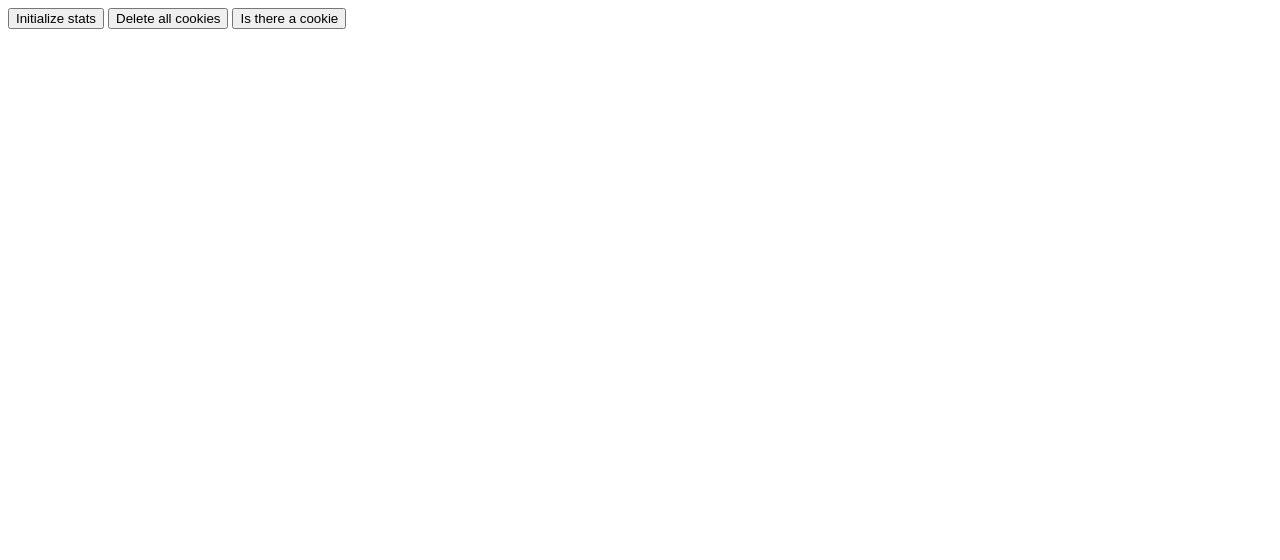
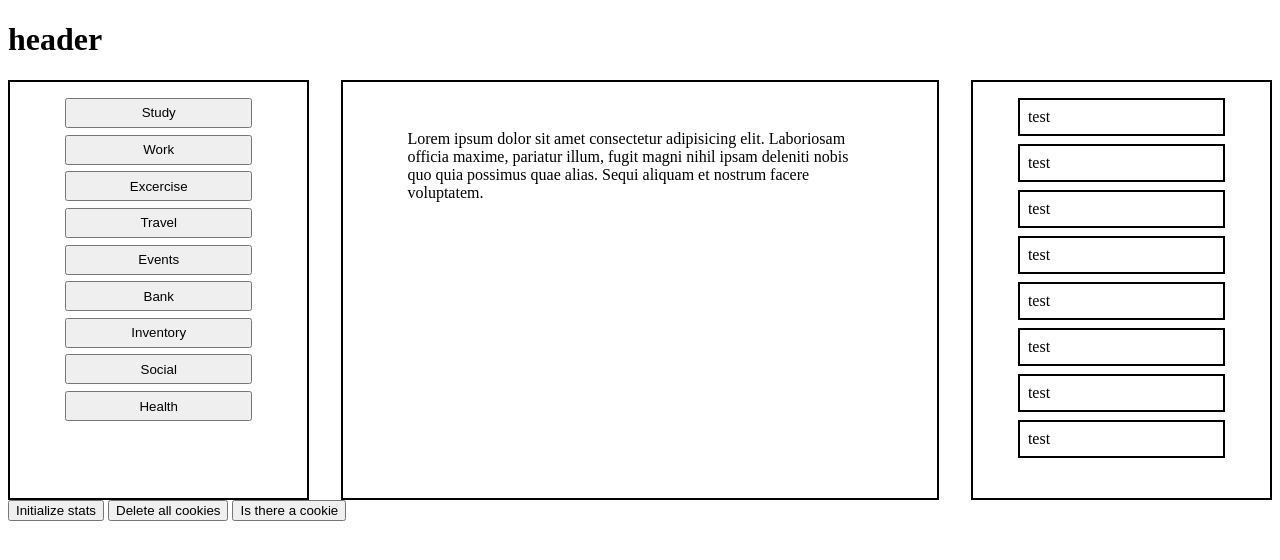
Before and after one commit to mar109us/idle-clicker, a plain HTML site: page index.html in a window 1280 px wide. Drawn offline with Linux system fonts and the light colour scheme.

Commit message:
setup of placeholder elements

```diff
--- a/index.html
+++ b/index.html
@@ -12,6 +12,42 @@
 
 <body>
 
+	<div>
+		<h1>header</h1>
+	</div>
+
+	<div class="main">
+		<div class=" left">
+			<button>Study</button>
+			<button>Work</button>
+			<button>Excercise</button>
+			<button>Travel</button>
+			<button>Events</button>
+			<button>Bank</button>
+			<button>Inventory</button>
+			<button>Social</button>
+			<button>Health</button>
+		</div>
+
+		<div class="middle">
+			<p>Lorem ipsum dolor sit amet consectetur adipisicing elit. Laboriosam officia maxime, pariatur illum, fugit
+				magni nihil ipsam deleniti nobis quo quia possimus quae alias. Sequi aliquam et nostrum facere voluptatem.
+			</p>
+		</div>
+
+		<div class="right">
+
+			<p>test</p>
+			<p>test</p>
+			<p>test</p>
+			<p>test</p>
+			<p>test</p>
+			<p>test</p>
+			<p>test</p>
+			<p>test</p>
+		</div>
+	</div>
+
 	<button id="init-stats">Initialize stats</button>
 	<button id="delete-all-cookies">Delete all cookies</button>
 	<button id="check-cookie">Is there a cookie</button>
--- a/main.js
+++ b/main.js
@@ -1,12 +1,34 @@
-const initStats = document.getElementById("init-stats");
+/* const initStats = document.getElementById("init-stats");
 const deleteAllCookies = document.getElementById("delete-all-cookies");
 const checkCookie = document.getElementById("check-cookie");
 
-const displayAllCookies = document.getElementById("display-all-cookies");
+const displayAllCookies = document.getElementById("display-all-cookies"); */
 
-initStats.addEventListener("click", doInitStats);
-deleteAllCookies.addEventListener("click", clearAllCookies);
-checkCookie.addEventListener("click", isCookieEmpty);
+const user = {
+	creation: null,
+	character: {
+		experience: 100,
+		health: 100,
+		stamina: 100,
+	},
+};
+
+const ui = {
+	testing: {
+		button: {
+			initStats: document.getElementById("init-stats"),
+			deleteAllCookies: document.getElementById("delete-all-cookies"),
+			checkCookie: document.getElementById("check-cookie"),
+		},
+		output: {
+			checkCookie: document.getElementById("display-all-cookies"),
+		},
+	},
+};
+
+ui.testing.button.initStats.addEventListener("click", doInitStats);
+ui.testing.button.deleteAllCookies.addEventListener("click", clearAllCookies);
+ui.testing.button.checkCookie.addEventListener("click", isCookieEmpty);
 
 function setCookie(setCookieKey, setCookieValue, setCookieExpire) {
 	document.cookie =
@@ -37,15 +59,6 @@ function modifyCookieOutput() {
 	return localString;
 }
 
-const user = {
-	creation: null,
-	character: {
-		experience: 100,
-		health: 100,
-		stamina: 100,
-	},
-};
-
 function setUserCreationTime() {
 	const newTime = new Date();
 	user.creation = newTime.getTime();
@@ -57,25 +70,6 @@ function isCookieEmpty() {
 		console.log("Cookie: Exist");
 	} else (console.log("Cookie: Not found"), doInitStats());
 }
-
-/* function doInitStats() {
-	clearAllCookies();
-
-	console.log("Cookie: Set initial values");
-	Object.entries(user.character).forEach((element) => {
-		let elementToString = `${element};`;
-
-		setCookie(
-			elementToString.replace(",", "="),
-			"Max-Age=2000000000; Path=/",
-		);
-	});
-
-	console.log("Cookie: Set creation time");
-	setUserCreationTime();
-
-	viewCookies();
-} */
 
 function doInitStats() {
 	clearAllCookies();
@@ -89,7 +83,7 @@ function doInitStats() {
 	document.cookie = characterKeys;
 
 	setUserCreationTime();
-	document.cookie = user.creation;
+	setCookie("creationTime", user.creation);
 
 	console.log("Cookie: Set creation time");
 	setUserCreationTime();
@@ -99,7 +93,7 @@ function doInitStats() {
 
 function viewCookies() {
 	console.log("Cookie:", getAllCookieNames());
-	displayAllCookies.innerHTML = modifyCookieOutput();
+	ui.testing.output.innerHTML = modifyCookieOutput();
 }
 viewCookies();
 
--- a/style.css
+++ b/style.css
@@ -0,0 +1,61 @@
+body {
+	/* 	display: flex;
+	flex-direction: row; */
+}
+
+.main {
+	display: flex;
+	gap: 2em;
+}
+
+.left {
+	display: flex;
+	flex-direction: column;
+	justify-content: top;
+	align-items: center;
+
+	width: 50%;
+	padding: 2em;
+	padding-top: 1em;
+	border: 2px solid black;
+
+	button {
+		height: 30px;
+		width: 80%;
+		min-width: max-content;
+
+		margin-bottom: 0.5em;
+	}
+}
+
+.middle {
+	padding: 2em;
+	padding-top: 1em;
+	border: 2px solid black;
+
+	p {
+		margin: 2em;
+	}
+}
+
+.right {
+	display: flex;
+	flex-direction: column;
+	justify-content: top;
+	align-items: center;
+
+	width: 50%;
+
+	padding: 2em;
+	padding-top: 1em;
+	border: 2px solid black;
+
+	p {
+		padding: 0.5em;
+		border: 2px solid black;
+		margin: 0px;
+		margin-bottom: 0.5em;
+
+		width: 80%;
+	}
+}
```
